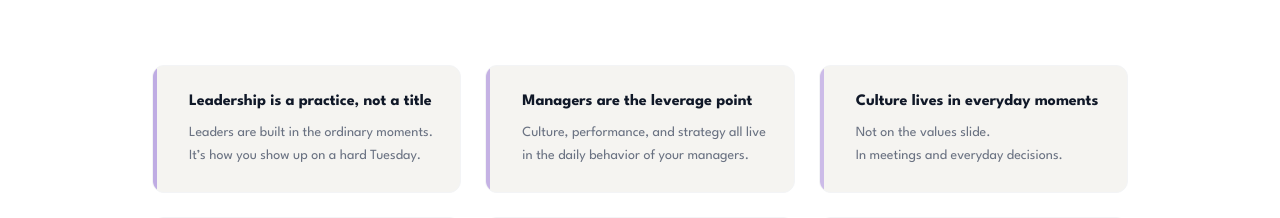
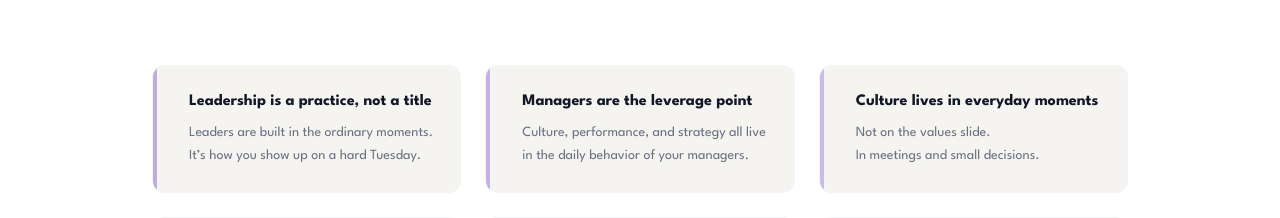
Before and after one commit to stevearntz/campfire-website, a Next.js app: page /about in a window 1280 px wide. Shown: the part 3691-3909 px from the top of the page. Built offline with nearby package versions, Linux system fonts and the light colour scheme; no server answers.

Commit message:
Change 'everyday' to 'small' in culture belief
Co-Authored-By: Claude Opus 4.6 <noreply@anthropic.com>

```diff
--- a/app/about/page.tsx
+++ b/app/about/page.tsx
@@ -529,7 +529,7 @@ export default function AboutPage() {
               {
                 belief: "Culture lives in everyday moments",
                 line1: "Not on the values slide.",
-                line2: "In meetings and everyday decisions.",
+                line2: "In meetings and small decisions.",
                 accent: "bg-[#8F65D9]",
               },
               {
```
